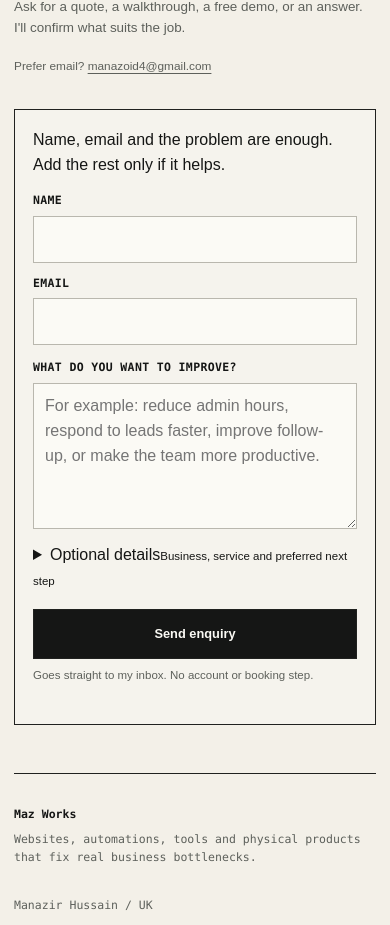
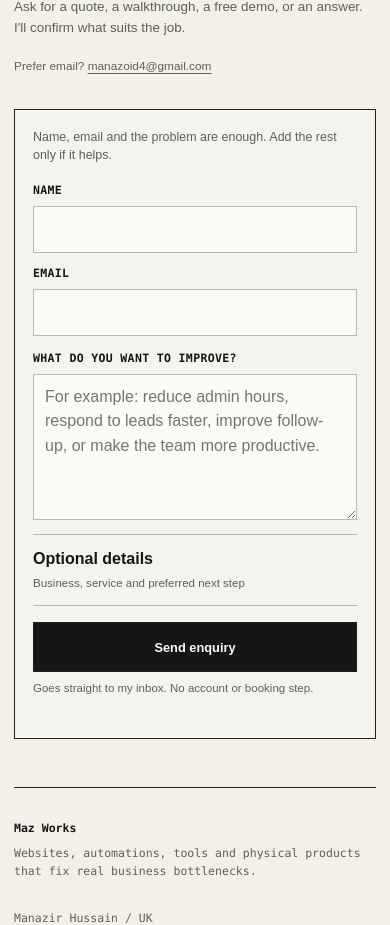
Before and after one commit to manazoid4/mazos-site, a Next.js app: page / in a window 390 px wide. Shown: the part 6053-6978 px from the top of the page. Built offline with nearby package versions, Linux system fonts and the light colour scheme.

Commit message:
Style compact optional enquiry details

```diff
--- a/app/enquiry.css
+++ b/app/enquiry.css
@@ -3,6 +3,43 @@
  * validation and delivery feedback stay legible without editing the shared
  * layout stylesheets.
  */
+
+.mw-form-kicker {
+  margin: 0 0 4px;
+  color: var(--muted);
+  font-size: .78rem;
+  line-height: 1.45;
+}
+
+.mw-form-options {
+  border-top: 1px solid var(--soft-line);
+  border-bottom: 1px solid var(--soft-line);
+}
+
+.mw-form-options > summary {
+  min-height: 48px;
+  padding-block: 12px;
+  display: flex;
+  align-items: center;
+  justify-content: space-between;
+  gap: 16px;
+  cursor: pointer;
+  color: var(--ink);
+  font-weight: 650;
+}
+
+.mw-form-options > summary small {
+  color: var(--muted);
+  font-size: .72rem;
+  font-weight: 500;
+  text-align: right;
+}
+
+.mw-form-options-body {
+  padding: 4px 0 16px;
+  display: grid;
+  gap: 16px;
+}
 
 .mw-form-error:empty,
 .objects-form-error:empty {
@@ -73,4 +110,14 @@ button.text-link {
   .mw-demo-form textarea {
     font-size: 16px;
   }
+
+  .mw-form-options > summary {
+    align-items: flex-start;
+    flex-direction: column;
+    gap: 4px;
+  }
+
+  .mw-form-options > summary small {
+    text-align: left;
+  }
 }
```
